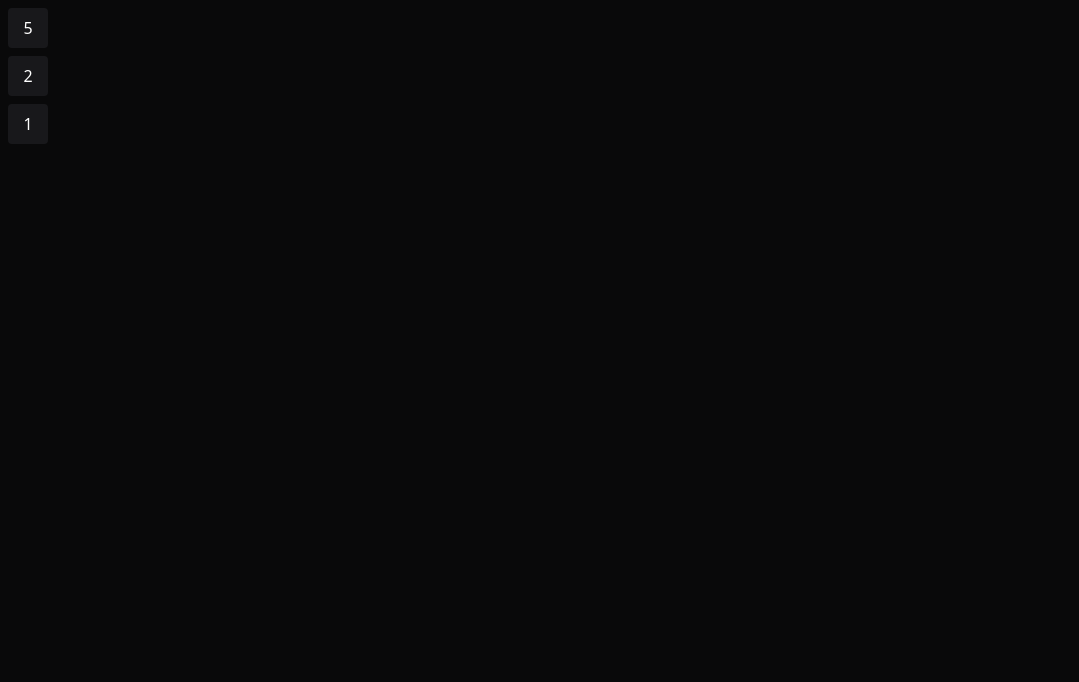
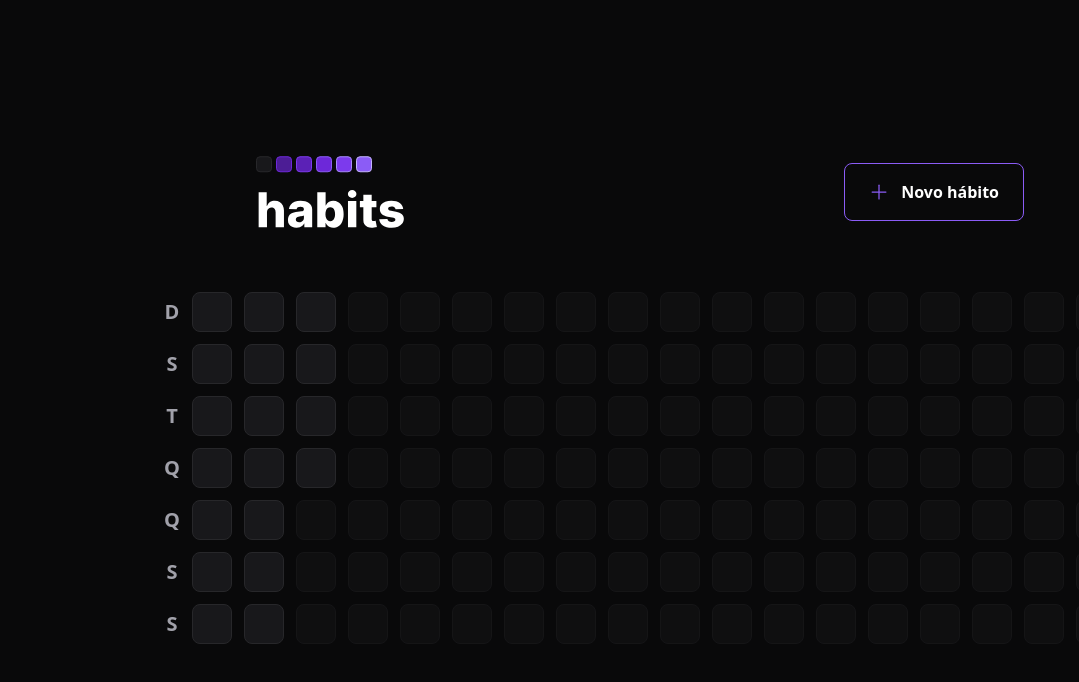
Before and after one commit to zNexTage/nlw-setup, a React (Vite) app in the folder web/: page / in a window 1280 px wide. Shown: the top 682 px of the page, without its empty margins (0-1079 px from the left). Built offline with nearby package versions, Linux system fonts and the light colour scheme.

Commit message:
created header and summarytable.

```diff
--- a/web/src/App.tsx
+++ b/web/src/App.tsx
@@ -1,16 +1,15 @@
-import { useState } from 'react'
-import Habit from './components/habit'
 import './styles/global.css';
+import Header from './components/header/header';
+import SummaryTable from './components/summary-table/summary-table';
 
 function App() {
-  const [count, setCount] = useState(0)
-
   return (
-    <>
-      <Habit completed={5} />
-      <Habit completed={2} />
-      <Habit completed={1} />
-    </>
+    <div className='w-screen h-screen flex justify-center items-center'>
+      <div className='w-full max-w-5xl px-6 flex flex-col gap-16'>
+        <Header />
+        <SummaryTable />
+      </div>
+    </div>
   )
 }
 
--- /dev/null
+++ b/web/src/components/habit-day/habit-day.tsx
@@ -0,0 +1,10 @@
+
+const HabitDay = () => {
+    return (
+        <div className="w-10 h-10 bg-zinc-900 border border-zinc-800 rounded-lg">
+
+        </div>
+    )
+}
+
+export default HabitDay;
--- /dev/null
+++ b/web/src/components/header/header.tsx
@@ -0,0 +1,24 @@
+import { Plus } from "phosphor-react"
+import logoImage from '../../assets/logo.svg';
+
+const Header = () => {
+    return (
+        <div className="w-full max-w-3xl mx-auto flex items-center justify-between">
+            <img src={logoImage} alt="Logo habits" />
+
+            <button
+                type='button'
+                className='border border-violet-500 font-semibold rounded-lg px-6 py-4 flex items-center gap-3 hover:border-violet-300'
+            >
+                <Plus
+                    size={20}
+                    className='text-violet-500'
+                />
+                Novo hábito
+
+            </button>
+        </div>
+    )
+}
+
+export default Header;
--- /dev/null
+++ b/web/src/components/summary-table/summary-table.tsx
@@ -0,0 +1,54 @@
+import generateDatesFromYearBeginnig from "../../utils/generate-dates-from-year-beginnig";
+import HabitDay from "../habit-day/habit-day";
+
+const weekdays = [
+    'D', 'S', 'T', 'Q', 'Q', 'S', 'S'
+]
+
+const summaryDates = generateDatesFromYearBeginnig();
+
+const minSummarySize = 18 * 7;
+const amountOfDaysToFill = minSummarySize - summaryDates.length;
+
+const SummaryTable = () => {
+    return (
+        <div className="w-full flex">
+            <div className="grid grid-rows-7 grid-flow-row gap-3">
+                {
+                    weekdays.map((weekday, index) => {
+                        return (
+                            <div
+                                key={`${weekday}-${index}`}
+                                className="text-zinc-400 text-xl h-10 w-10 font-bold flex items-center justify-center">
+                                {weekday}
+                            </div>
+                        )
+                    })
+                }
+            </div>
+
+            <div className="grid grid-rows-7 grid-flow-col gap-3">
+                {
+                    summaryDates.map(date => (
+                        <HabitDay
+                            key={date.toString()}
+                        />
+                    ))
+                }
+
+                {
+                    amountOfDaysToFill > 0 &&
+                    Array.from({ length: amountOfDaysToFill }).map((_, index) => {
+                        return (
+                            <div
+                                key={index}
+                                className="w-10 h-10 bg-zinc-900 border border-zinc-800 rounded-lg opacity-40 cursor-not-allowed" />
+                        )
+                    })
+                }
+            </div>
+        </div>
+    )
+}
+
+export default SummaryTable;
--- /dev/null
+++ b/web/src/utils/generate-dates-from-year-beginnig.ts
@@ -0,0 +1,20 @@
+import dayjs from 'dayjs';
+
+const generateDatesFromYearBeginnig = () =>{
+    const firstDayOfTheYear = dayjs().startOf('year');
+
+    const today = new Date();
+
+    const dates = [];
+
+    let compareDate = firstDayOfTheYear;
+
+    while(compareDate.isBefore(today)){
+        dates.push(compareDate.toDate());
+        compareDate = compareDate.add(1, 'day');
+    }
+
+    return dates;
+}
+
+export default generateDatesFromYearBeginnig
```
